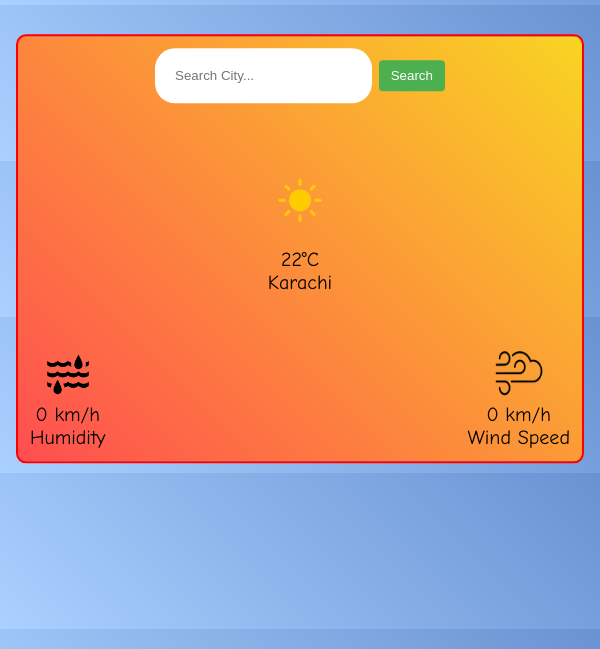
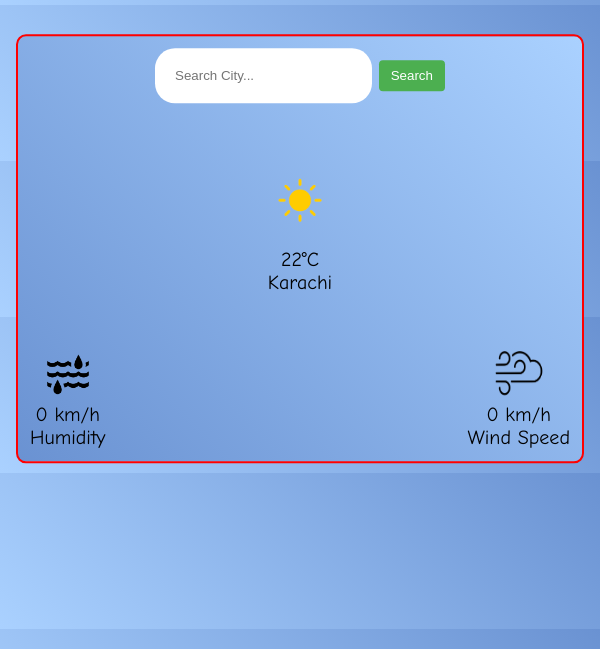
Before and after one commit to Baf-03/Weather-using-html-css-js, a plain HTML site: page index.html in a window 600 px wide. Shown: the part 151-800 px from the top of the page. Drawn offline with Linux system fonts and the light colour scheme; no server answers.

Commit message:
Update style.css

```diff
--- a/style.css
+++ b/style.css
@@ -80,7 +80,7 @@ img{
 
         padding: 2%;
         font-family: Comic Sans MS;
-        background: linear-gradient(45deg, #FF4E50, #F9D423);
+        background: linear-gradient(45deg, #6a92d2, #aad1ff);
         margin: auto;
         position: relative;
         width: 45%;
@@ -115,7 +115,7 @@ img{
     #box{
         padding: 2%;
         font-family: Comic Sans MS;
-        background: linear-gradient(45deg, #FF4E50, #F9D423);
+        background: linear-gradient(45deg, #6a92d2, #aad1ff);
         margin: auto;
         position: relative;
         width: 90%;
```
